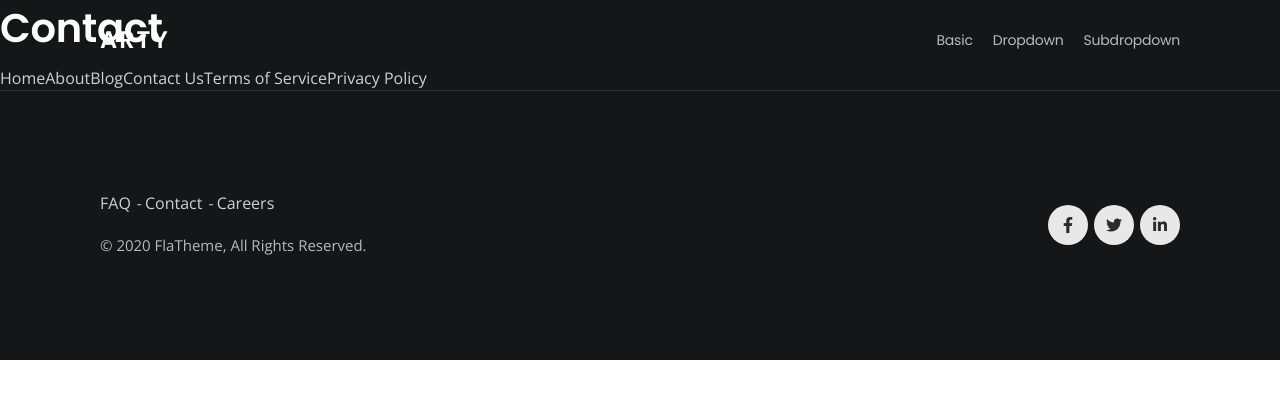
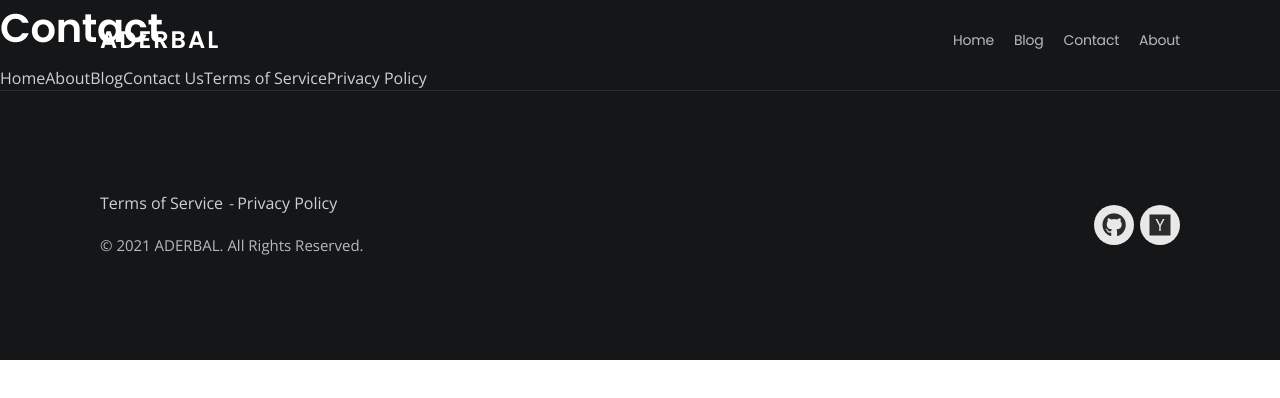
Before and after one commit to aderbalcorp/aderbalcorp.github.io, a Next.js app: page /contact in a window 1280 px wide. Shown: the top 398 px of the page. Built offline with nearby package versions, Linux system fonts and the light colour scheme.

Commit message:
imp(page): update header and footer

```diff
--- a/components/Footer.tsx
+++ b/components/Footer.tsx
@@ -5,17 +5,15 @@ export default function Footer() {
       <div className="row align-items-center">
         <div className="col-12 col-md-6 text-center text-md-left">
           <ul className="list-inline-dash margin-bottom-10">
-            <li><a href="#">FAQ</a></li>
-            <li><a href="#">Contact</a></li>
-            <li><a href="#">Careers</a></li>
+            <li><a href="/terms">Terms of Service</a></li>
+            <li><a href="/privacy">Privacy Policy</a></li>
           </ul>
-          <p>© 2020 FlaTheme, All Rights Reserved.</p>
+          <p>© 2021 ADERBAL. All Rights Reserved.</p>
         </div>
         <div className="col-12 col-md-6 text-center text-md-right">
           <ul className="list-inline-sm">
-            <li><a className="button-circle button-circle-sm button-circle-white" href="#"><i className="fab fa-facebook-f" /></a></li>
-            <li><a className="button-circle button-circle-sm button-circle-white" href="#"><i className="fab fa-twitter" /></a></li>
-            <li><a className="button-circle button-circle-sm button-circle-white" href="#"><i className="fab fa-linkedin-in" /></a></li>
+            <li><a className="button-circle button-circle-sm button-circle-white icon-xl" href="#"><i className="fab fa-github" /></a></li>
+            <li><a className="button-circle button-circle-sm button-circle-white icon-xl" href="#"><i className="fab fa-hacker-news" /></a></li>
           </ul>
         </div>
       </div>
--- a/components/Header.tsx
+++ b/components/Header.tsx
@@ -3,59 +3,25 @@ return(
     <div className="header absolute-light">
         <div className="container">
             <div className="logo">
-                <h4 className="uppercase letter-spacing-2"><a href="#">Arty</a></h4>
+                <h4 className="uppercase letter-spacing-2"><a href="#">aderbal</a></h4>
             </div>
             <div className="header-menu-wrapper">
-                {/* Menu */}
                 <ul className="header-menu">
                     <li className="m-item">
-                        <a className="m-link" href="#">Basic</a>
+                        <a className="m-link" href="/">Home</a>
                     </li>
                     <li className="m-item">
-                        <a className="m-link" href="#">Dropdown</a>
-                        <ul className="m-dropdown">
-                            <li className="m-dropdown-item"><a className="m-dropdown-link" href="#">Dropdown Item</a></li>
-                            <li className="m-dropdown-item"><a className="m-dropdown-link" href="#">Dropdown Item</a></li>
-                            <li className="m-dropdown-item"><a className="m-dropdown-link" href="#">Dropdown Item</a></li>
-                            <li className="m-dropdown-item"><a className="m-dropdown-link" href="#">Dropdown Item</a></li>
-                        </ul>
+                        <a className="m-link" href="/blog">Blog</a>
                     </li>
                     <li className="m-item">
-                        <a className="m-link" href="#">Subdropdown</a>
-                        <ul className="m-dropdown">
-                            <li className="m-dropdown-item">
-                                <a className="m-dropdown-link" href="#">Dropdown Item</a>
-                                <ul className="m-subdropdown">
-                                    <li className="m-subdropdown-item"><a className="m-subdropdown-link" href="#">Subdropdown Item</a></li>
-                                    <li className="m-subdropdown-item"><a className="m-subdropdown-link" href="#">Subdropdown Item</a></li>
-                                    <li className="m-subdropdown-item"><a className="m-subdropdown-link" href="#">Subdropdown Item</a></li>
-                                    <li className="m-subdropdown-item"><a className="m-subdropdown-link" href="#">Subdropdown Item</a></li>
-                                </ul>
-                            </li>
-                            <li className="m-dropdown-item">
-                                <a className="m-dropdown-link" href="#">Dropdown Item</a>
-                                <ul className="m-subdropdown">
-                                    <li className="m-subdropdown-item"><a className="m-subdropdown-link" href="#">Subdropdown Item</a></li>
-                                    <li className="m-subdropdown-item"><a className="m-subdropdown-link" href="#">Subdropdown Item</a></li>
-                                    <li className="m-subdropdown-item"><a className="m-subdropdown-link" href="#">Subdropdown Item</a></li>
-                                    <li className="m-subdropdown-item"><a className="m-subdropdown-link" href="#">Subdropdown Item</a></li>
-                                </ul>
-                            </li>
-                            <li className="m-dropdown-item"><a className="m-dropdown-link" href="#">Dropdown Item</a></li>
-                            <li className="m-dropdown-item"><a className="m-dropdown-link" href="#">Dropdown Item</a></li>
-                        </ul>
+                        <a className="m-link" href="/contact">Contact</a>
+                    </li>
+                    <li className="m-item">
+                        <a className="m-link" href="/contact">About</a>
                     </li>
                 </ul>
-                {/* Close Button */}
-                <button className="close-button">
-                    <span />
-                </button>
-            </div>{/* end header-menu-wrapper */}
-            {/* Menu Toggle on Mobile */}
-            <button className="m-toggle">
-                <span />
-            </button>
-        </div>{/* end container */}
+            </div>
+        </div>
     </div>
 )
 }
```
